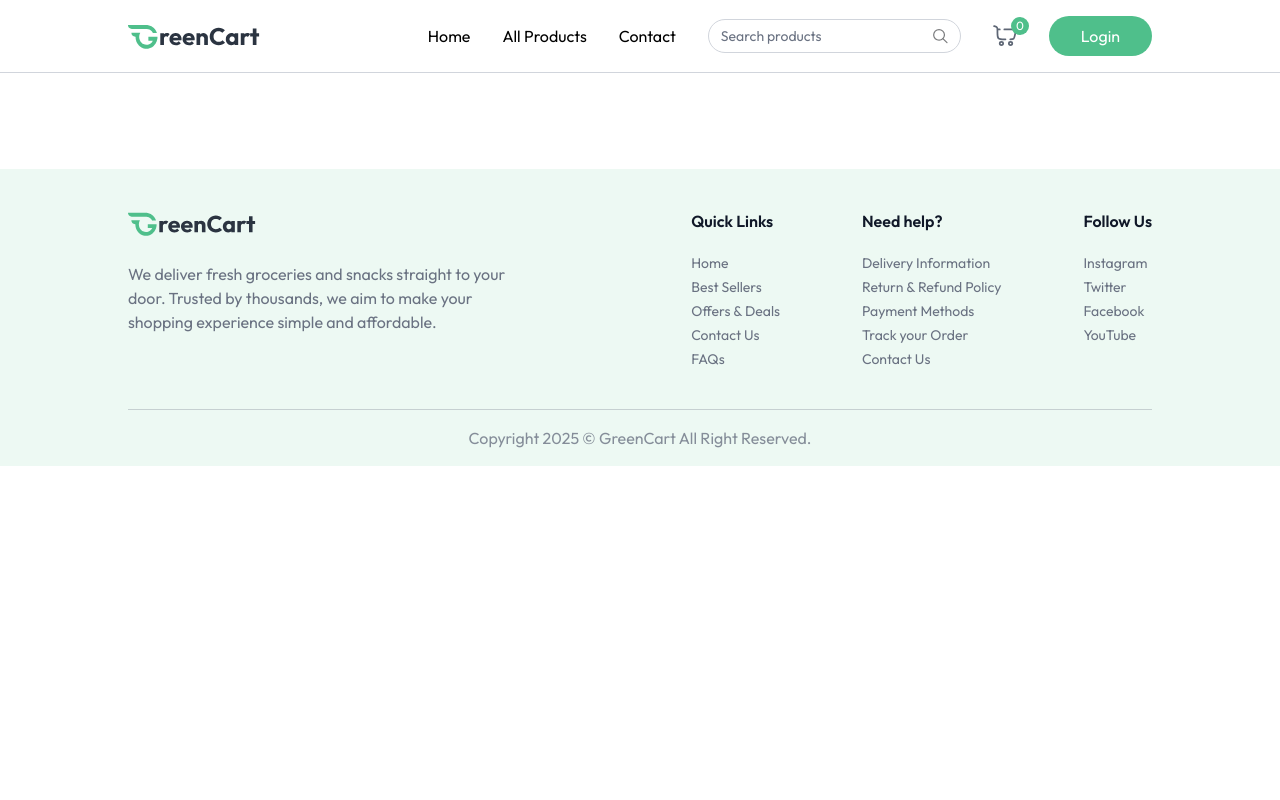
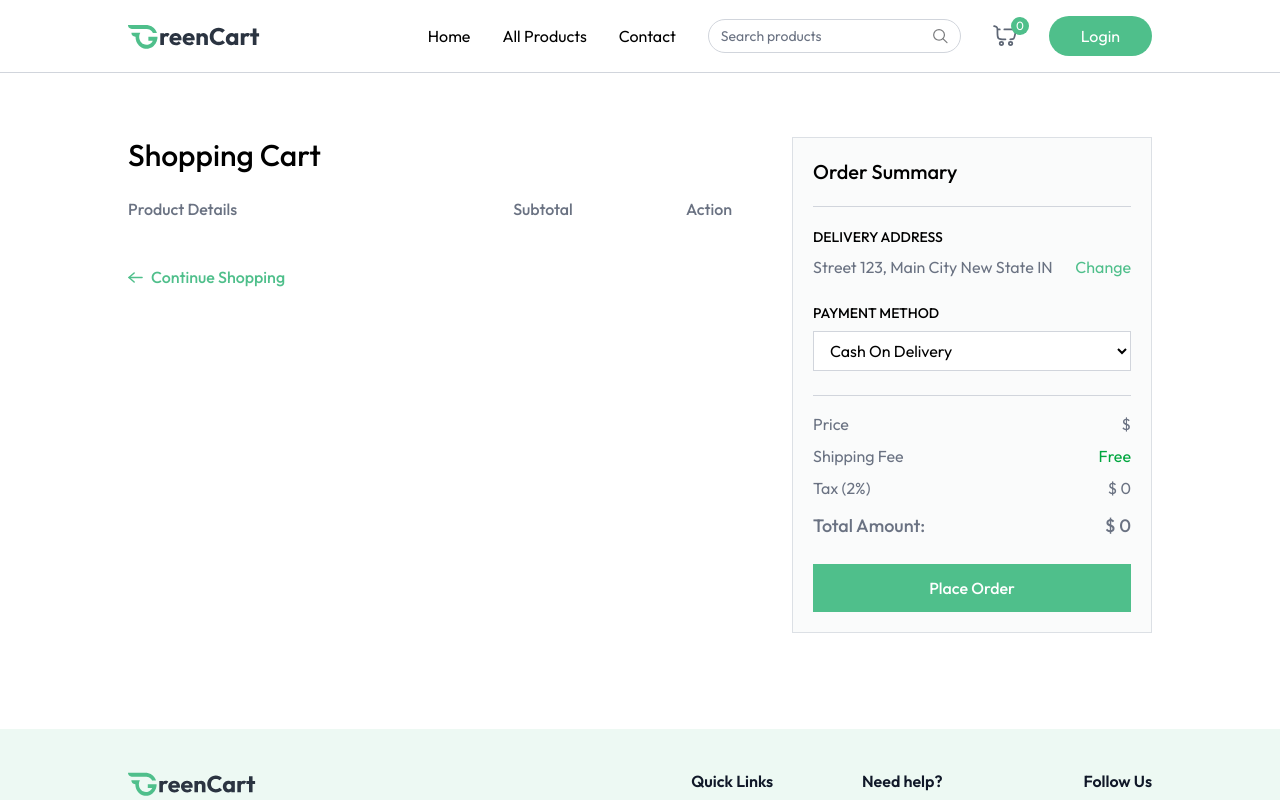
Before and after one commit to AnikaTahshin/grocery-delivery-web, a React (Vite) app: page /cart in a window 1280 px wide. Shown: the top 800 px of the page. Built offline with nearby package versions, Linux system fonts and the light colour scheme.

Commit message:
cart details page done

```diff
--- a/src/App.jsx
+++ b/src/App.jsx
@@ -9,6 +9,7 @@
 import AllProducts from "./pages/AllProducts";
 import ProductCategory from "./pages/ProductCategory";
 import ProductDetails from "./pages/ProductDetails";
+import Cart from "./pages/Cart";
 
 const AppContent = () => {
   const isSellerPath = useLocation().pathname.includes("seller");
@@ -27,6 +28,8 @@
           <Route path="/products" element={<AllProducts />} />
           <Route path="/products/:category" element={<ProductCategory />} />
           <Route path="/products/:category/:id" element={<ProductDetails />} />
+          <Route path="/cart" element={<Cart />} />
+
 
 
         </Routes>
--- a/src/context/AppContext.jsx
+++ b/src/context/AppContext.jsx
@@ -71,7 +71,7 @@
         const getCartAmount = () => {
             let totalAmount = 0;
             for(const items in cartItems){
-                let itemInfo = products.find((product) => product._id === item);
+                let itemInfo = products.find((product) => product._id === items);
                 if (cartItems[items] > 0) {
                     totalAmount += itemInfo.offerPrice * cartItems[items];
                 }
--- /dev/null
+++ b/src/pages/Cart.jsx
@@ -0,0 +1,143 @@
+import { useEffect, useState } from "react";
+import { assets, dummyAddress } from "../assets/assets";
+import { useAppContext } from "../context/AppContext";
+
+const Cart = () => {
+    const [showAddress, setShowAddress] = useState(false)
+    const [cartArray, setCartArray] = useState([]);
+    const [addresses, setAddresses] = useState(dummyAddress)
+    const [selectedAddress, setSelectedAddress] = useState(dummyAddress[0]);
+    const [paymentOption, setPaymentOption] = useState("COD")
+    const {products, currency, cartItems, removeFromCart,getCartCount,updateCartItem,getCartAmount,navigate} = useAppContext();
+
+    const getCart = () => {
+        let tempArray = [];
+        for(const key in cartItems){
+            const product = products.find((item) => item._id === key);
+            product.quantity=cartItems[key];
+            tempArray.push(product);
+        }
+        setCartArray(tempArray);
+    }
+
+    const placeOrder = async() => {
+
+    }
+
+    useEffect(() => {
+        if (products.length > 0 && cartItems) {
+            getCart();
+
+        }
+
+    }, [products, cartItems]);
+
+
+
+    return products.length > 0 && cartItems ? (
+        <div className="flex flex-col md:flex-row mt-16">
+            <div className='flex-1 max-w-4xl'>
+                <h1 className="text-3xl font-medium mb-6">
+                    Shopping Cart <span className="text-sm text-primary">{getCartCount}</span>
+                </h1>
+
+                <div className="grid grid-cols-[2fr_1fr_1fr] text-gray-500 text-base font-medium pb-3">
+                    <p className="text-left">Product Details</p>
+                    <p className="text-center">Subtotal</p>
+                    <p className="text-center">Action</p>
+                </div>
+
+                {cartArray.map((product, index) => (
+                    <div key={index} className="grid grid-cols-[2fr_1fr_1fr] text-gray-500 items-center text-sm md:text-base font-medium pt-3">
+                        <div className="flex items-center md:gap-6 gap-3">
+                            <div onClick={() => {navigate(`/products/${product.category.toLowerCase()}/${product._id}`); scrollTo(0,0)}} className="cursor-pointer w-24 h-24 flex items-center justify-center border border-gray-300 rounded overflow-hidden">
+                                <img className="max-w-full h-full object-cover" src={product.image[0]} alt={product.name} />
+                            </div>
+                            <div>
+                                <p className="hidden md:block font-semibold">{product.name}</p>
+                                <div className="font-normal text-gray-500/70">
+                                    <p>Weight: <span>{product.weight || "N/A"}</span></p>
+                                    <div className='flex items-center'>
+                                        <p>Qty:</p>
+
+                                        <select onChange={e => updateCartItem(product._id, Number(e.target.value))} value={cartItems[product._id]} className='outline-none'>
+                                            {Array(cartItems[product._id] > 9 ? cartItems[product._id] : 9).fill('').map((_, index) => (
+                                                <option key={index} value={index + 1}>{index + 1}</option>
+                                            ))}
+                                        </select>
+                                    </div>
+                                </div>
+                            </div>
+                        </div>
+                        <p className="text-center">{currency} {product.offerPrice * product.quantity}</p>
+                        <button onClick={() => removeFromCart(product._id)} className="cursor-pointer mx-auto">
+                            <img src={assets.remove_icon} alt="remove" className="inline-block w-6 h-6" />
+                        </button>
+                    </div>)
+                )}
+
+                <button onClick={() => {navigate('/products'); scrollTo(0,0)}} className="group cursor-pointer flex items-center mt-8 gap-2 text-primary font-medium">
+                            <img src={assets.arrow_right_icon_colored} alt="arrow" className="group-hover:translate-x-1 transition" />
+
+                    Continue Shopping
+                </button>
+
+            </div>
+
+            <div className="max-w-[360px] w-full bg-gray-100/40 p-5 max-md:mt-16 border border-gray-300/70">
+                <h2 className="text-xl md:text-xl font-medium">Order Summary</h2>
+                <hr className="border-gray-300 my-5" />
+
+                <div className="mb-6">
+                    <p className="text-sm font-medium uppercase">Delivery Address</p>
+                    <div className="relative flex justify-between items-start mt-2">
+                        <p className="text-gray-500">{selectedAddress ? `${selectedAddress.street}, ${selectedAddress.city} ${selectedAddress.state} ${selectedAddress.country}`: "No address found"}</p>
+                        <button onClick={() => setShowAddress(!showAddress)} className="text-primary hover:underline cursor-pointer">
+                            Change
+                        </button>
+                        {showAddress && (
+                            <div className="absolute top-12 py-1 bg-white border border-gray-300 text-sm w-full">
+                                {addresses.map((address, index) => (<p onClick={() => {setSelectedAddress(address); setShowAddress(false)}} className="text-gray-500 p-2 hover:bg-gray-100">
+                                   {address.street}, {address.city} {address.state} {address.country}
+                                </p>))}
+                                <p onClick={() => navigate('/add-address')} className="text-primary text-center cursor-pointer p-2 hover:bg-primary/10">
+                                    Add address
+                                </p>
+                            </div>
+                        )}
+                    </div>
+
+                    <p className="text-sm font-medium uppercase mt-6">Payment Method</p>
+
+                    <select onChange={e => setPaymentOption(e.target.value)} className="w-full border border-gray-300 bg-white px-3 py-2 mt-2 outline-none">
+                        <option value="COD">Cash On Delivery</option>
+                        <option value="Online">Online Payment</option>
+                    </select>
+                </div>
+
+                <hr className="border-gray-300" />
+
+                <div className="text-gray-500 mt-4 space-y-2">
+                    <p className="flex justify-between">
+                        <span>Price</span><span>{currency} {getCartAmount}</span>
+                    </p>
+                    <p className="flex justify-between">
+                        <span>Shipping Fee</span><span className="text-green-600">Free</span>
+                    </p>
+                    <p className="flex justify-between">
+                        <span>Tax (2%)</span><span>{currency} {getCartAmount() * 2 /100}</span>
+                    </p>
+                    <p className="flex justify-between text-lg font-medium mt-3">
+                        <span>Total Amount:</span><span>{currency} {getCartAmount() + getCartAmount() * 2 /100}</span>
+                    </p>
+                </div>
+
+                <button onClick={placeOrder} className="w-full py-3 mt-6 cursor-pointer bg-primary text-white font-medium hover:bg-primary-dull transition">
+                    {paymentOption === "COD" ? "Place Order" : "Proceed to Checkout"}
+                </button>
+            </div>
+        </div>
+    ) : null
+}
+
+export default Cart;
```
Also changed, not shown: src/index.css (+4 -4 lines).
